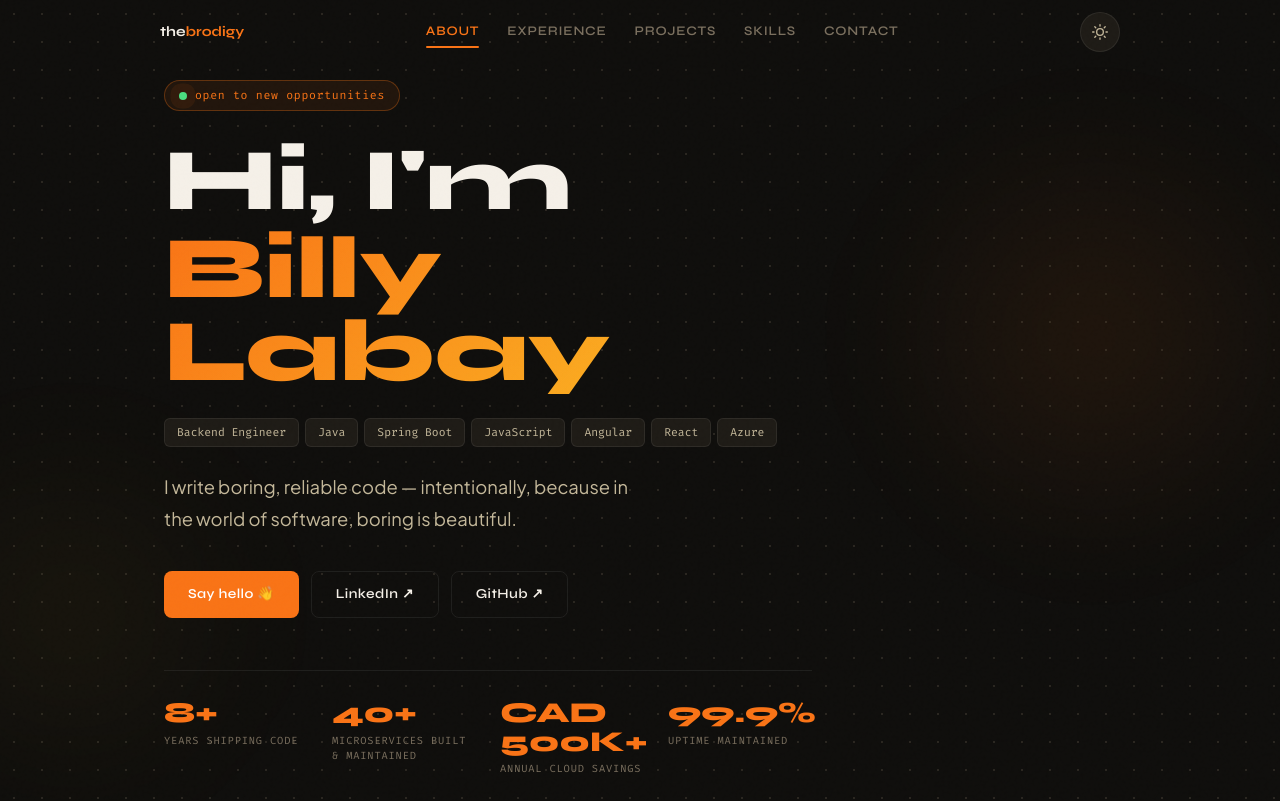
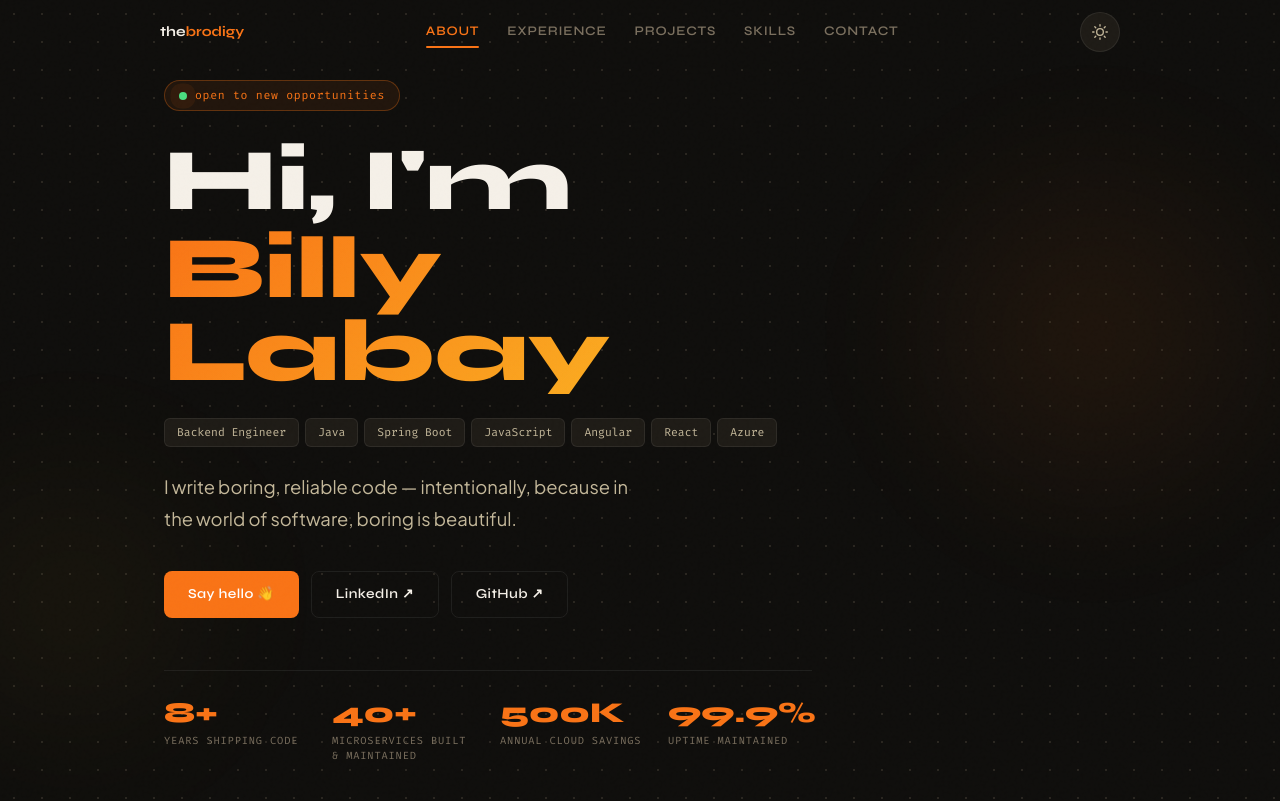
Before and after one commit to thebrodigy/billy-portfolio, a React (Vite) app: page / in a window 1280 px wide. Shown: the top 801 px of the page. Built offline with nearby package versions, Linux system fonts and the light colour scheme.

Commit message:
chore: change savings line to 1 liner

```diff
--- a/src/data/index.js
+++ b/src/data/index.js
@@ -15,7 +15,7 @@ export const META = {
 export const STATS = [
   { value: '8+',       label: 'Years shipping code' },
   { value: '40+',      label: 'Microservices built & maintained' },
-  { value: 'CAD 500K+', label: 'Annual cloud savings' },
+  { value: '500K', label: 'Annual cloud savings' },
   { value: '99.9%',    label: 'Uptime maintained' },
 ]
 
```
